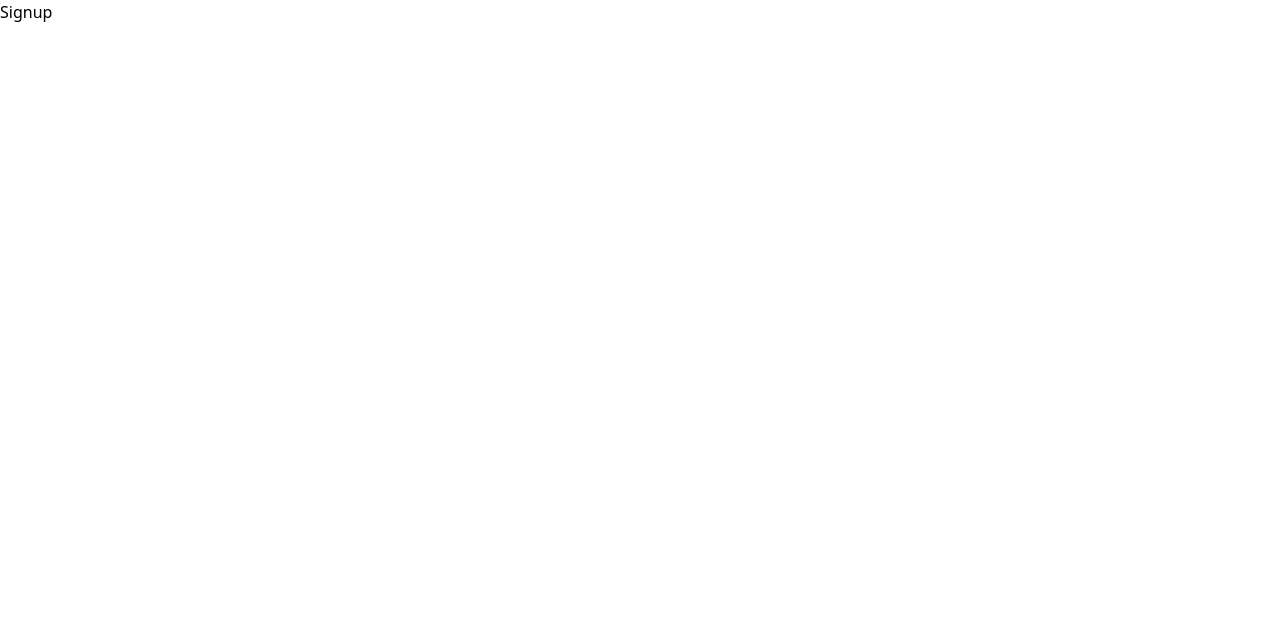
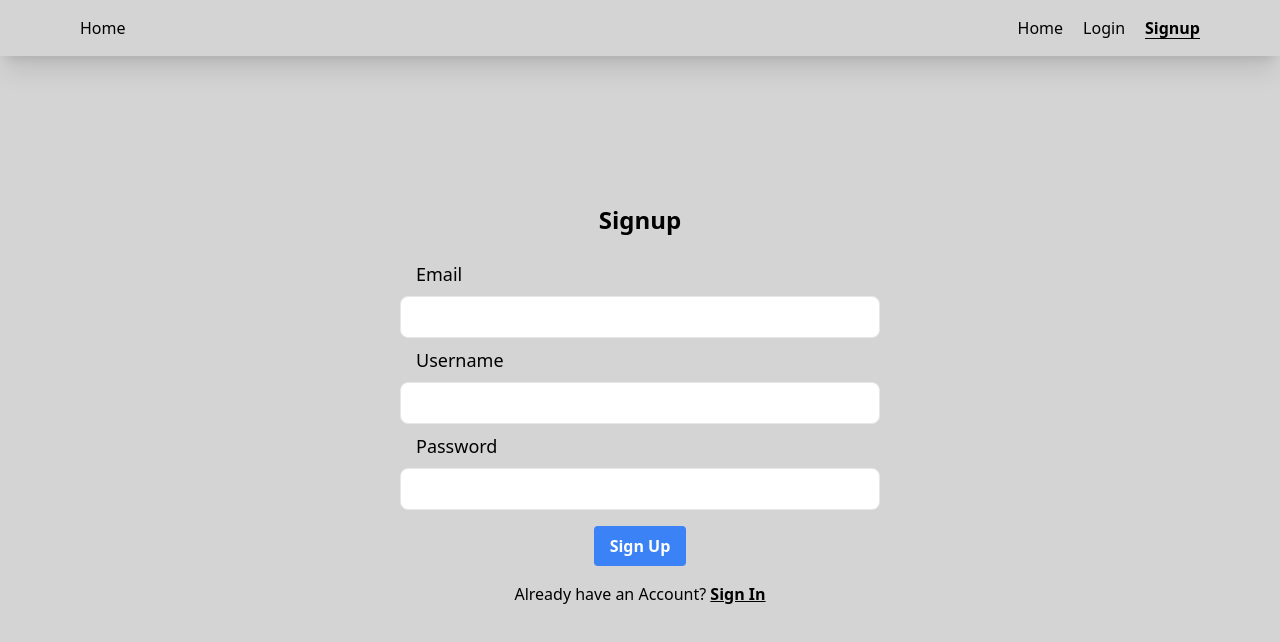
Before and after one commit to AnukulSaxena/tbi-task-frontend, a React (Vite) app: page /signup in a window 1280 px wide. Shown: the top 642 px of the page. Built offline with nearby package versions, Linux system fonts and the light colour scheme.

Commit message:
add : Pages layout

```diff
--- a/src/App.jsx
+++ b/src/App.jsx
@@ -1,12 +1,14 @@
 import { Outlet } from "react-router-dom";
+import Header from "./components/Header/Header.jsx";
 
 function App() {
   return (
-    <>
-      <main>
+    <div className="h-screen w-full pt-14 relative bg-neutral-300">
+      <Header />
+      <main className="h-full w-full">
         <Outlet />
       </main>
-    </>
+    </div>
   );
 }
 
--- /dev/null
+++ b/src/components/Header/Header.jsx
@@ -0,0 +1,43 @@
+import React from "react";
+import { NavLink } from "react-router-dom";
+const Header = () => {
+  const navItems = [
+    {
+      name: "Home",
+      slug: "/",
+    },
+    {
+      name: "Login",
+      slug: "/login",
+    },
+    {
+      name: "Signup",
+      slug: "/signup",
+    },
+  ];
+  return (
+    <div className="w-full flex justify-between items-center px-20 h-14 absolute top-0 left-0 shadow-xl">
+      <div>Home</div>
+      <div>
+        <ul className="flex gap-5">
+          {navItems.map((item, index) => {
+            return (
+              <li>
+                <NavLink
+                  className={({ isActive, isPending }) =>
+                    isActive ? "underline underline-offset-4 font-semibold" : ""
+                  }
+                  to={item.slug}
+                >
+                  {item.name}
+                </NavLink>
+              </li>
+            );
+          })}
+        </ul>
+      </div>
+    </div>
+  );
+};
+
+export default Header;
--- /dev/null
+++ b/src/components/Input.jsx
@@ -0,0 +1,26 @@
+import React, { useId } from "react";
+
+const Input = ({
+  error,
+  label,
+  type = "text",
+  labelClass = "text-lg ps-4 py-2",
+  inputClass = "px-3 py-2 rounded-lg bg-white text-black outline-none focus:bg-gray-50 duration-200 border border-gray-200 w-full",
+  className = "w-full",
+  ...props
+}) => {
+  const id = useId();
+  return (
+    <div className={`${className}`}>
+      {label && (
+        <label className={`${labelClass} inline-block`} htmlFor={id}>
+          {label}
+        </label>
+      )}
+      <input type={type} className={` ${inputClass}`} {...props} id={id} />
+      {error && <p className="text-red-500 text-sm">{error}</p>}
+    </div>
+  );
+};
+
+export default Input;
--- /dev/null
+++ b/src/components/LoginForm.jsx
@@ -0,0 +1,83 @@
+import React, { useState } from "react";
+import Input from "./Input.jsx";
+import { useNavigate } from "react-router-dom";
+const LoginForm = () => {
+  const navigate = useNavigate();
+  const [formData, setFormData] = useState({
+    username: "",
+    password: "",
+  });
+
+  const [errors, setErrors] = useState({});
+
+  const handleChange = (e) => {
+    const { name, value } = e.target;
+    setFormData({ ...formData, [name]: value });
+  };
+
+  const handleSignInClick = () => {
+    navigate("/signup");
+  };
+
+  const handleSubmit = (e) => {
+    e.preventDefault();
+    const newErrors = {};
+
+    if (!formData.username) {
+      newErrors.username = "Username is required";
+    }
+
+    if (!formData.password) {
+      newErrors.password = "Password is required";
+    }
+
+    if (Object.keys(newErrors).length === 0) {
+      console.log("Form submitted:", formData);
+    }
+    setErrors(newErrors);
+  };
+
+  return (
+    <div className="sm:w-[30rem] w-96 h-[30rem]">
+      <h1 className="text-center text-2xl font-semibold py-4">Login</h1>
+      <form onSubmit={handleSubmit}>
+        <Input
+          label="Username"
+          name="username"
+          value={formData.username}
+          onChange={handleChange}
+          error={errors.username}
+          autoComplete="username"
+        />
+        <Input
+          label="Password"
+          type="password"
+          name="password"
+          value={formData.password}
+          onChange={handleChange}
+          error={errors.password}
+          autoComplete="current-password"
+        />
+        <div className="w-full flex justify-center h-fit">
+          <button
+            type="submit"
+            className="bg-blue-500 hover:bg-blue-700 text-white font-bold py-2 px-4 rounded mt-4"
+          >
+            Log In
+          </button>
+        </div>
+      </form>
+      <p className="text-center py-4">
+        Don't have an Account?{" "}
+        <span
+          className=" cursor-pointer underline font-semibold"
+          onClick={handleSignInClick}
+        >
+          Log In
+        </span>
+      </p>
+    </div>
+  );
+};
+
+export default LoginForm;
--- /dev/null
+++ b/src/components/SignupForm.jsx
@@ -0,0 +1,93 @@
+import React, { useState } from "react";
+import Input from "./Input.jsx";
+import { useNavigate } from "react-router-dom";
+const SignupForm = () => {
+  const navigate = useNavigate();
+  const [formData, setFormData] = useState({
+    email: "",
+    username: "",
+    password: "",
+  });
+
+  const [errors, setErrors] = useState({});
+
+  const handleChange = (e) => {
+    const { name, value } = e.target;
+    setFormData({ ...formData, [name]: value });
+  };
+
+  const handleSignInClick = () => {
+    navigate("/login");
+  };
+
+  const handleSubmit = (e) => {
+    e.preventDefault();
+    const newErrors = {};
+    if (!formData.email) {
+      newErrors.email = "Email is required";
+    }
+    if (!formData.username) {
+      newErrors.username = "Username is required";
+    }
+    if (!formData.password) {
+      newErrors.password = "Password is required";
+    }
+
+    if (Object.keys(newErrors).length === 0) {
+      console.log("Form submitted:", formData);
+    }
+    setErrors(newErrors);
+  };
+
+  return (
+    <div className="sm:w-[30rem] w-96 h-[30rem]">
+      <h1 className="text-center text-2xl font-semibold py-4">Signup</h1>
+      <form onSubmit={handleSubmit}>
+        <Input
+          label="Email"
+          type="email"
+          name="email"
+          value={formData.email}
+          onChange={handleChange}
+          error={errors.email}
+        />
+        <Input
+          label="Username"
+          name="username"
+          value={formData.username}
+          onChange={handleChange}
+          error={errors.username}
+          autoComplete="username"
+        />
+        <Input
+          label="Password"
+          type="password"
+          name="password"
+          value={formData.password}
+          onChange={handleChange}
+          error={errors.password}
+          autoComplete="current-password"
+        />
+        <div className="w-full flex justify-center h-fit">
+          <button
+            type="submit"
+            className="bg-blue-500 hover:bg-blue-700 text-white font-bold py-2 px-4 rounded mt-4"
+          >
+            Sign Up
+          </button>
+        </div>
+      </form>
+      <p className="text-center py-4">
+        Already have an Account?{" "}
+        <span
+          className=" cursor-pointer underline font-semibold"
+          onClick={handleSignInClick}
+        >
+          Sign In
+        </span>
+      </p>
+    </div>
+  );
+};
+
+export default SignupForm;
--- a/src/pages/Error.jsx
+++ b/src/pages/Error.jsx
@@ -1,7 +1,19 @@
 import React from "react";
+import { useRouteError } from "react-router-dom";
 
 const Error = () => {
-  return <div>Error</div>;
+  const err = useRouteError();
+  console.log(err);
+  return (
+    <div className="flex h-screen bg-neutral-800 text-white w-full justify-center items-center">
+      <div>
+        <h1>Ooops!!</h1>
+        <h2>Something went wrong.</h2>
+        <h3>{`${err?.status} : ${err?.statusText}`}</h3>
+        <h3>{err?.data}</h3>
+      </div>
+    </div>
+  );
 };
 
 export default Error;
--- a/src/pages/Home.jsx
+++ b/src/pages/Home.jsx
@@ -1,7 +1,26 @@
 import React from "react";
-
 const Home = () => {
-  return <div className="h-screen w-full bg-neutral-300">Home</div>;
+  const username = "something";
+  const handleLogOut = () => {
+    console.log("logout");
+  };
+  return (
+    <div className=" w-full flex justify-center items-center h-full">
+      <div className="">
+        <h1 className="font-bold text-4xl text-center">
+          Welcome {` ${username}`}
+        </h1>
+        <div className="flex justify-center items-center">
+          <button
+            className="bg-blue-500 hover:bg-blue-700 text-white font-bold py-2 px-4 rounded mt-4"
+            onClick={handleLogOut}
+          >
+            Log Out
+          </button>
+        </div>
+      </div>
+    </div>
+  );
 };
 
 export default Home;
--- a/src/pages/Login.jsx
+++ b/src/pages/Login.jsx
@@ -1,7 +1,12 @@
 import React from "react";
+import LoginForm from "../components/LoginForm";
 
 const Login = () => {
-  return <div>Login</div>;
+  return (
+    <div className="flex justify-center items-center h-full w-full">
+      <LoginForm />
+    </div>
+  );
 };
 
 export default Login;
--- a/src/pages/Signup.jsx
+++ b/src/pages/Signup.jsx
@@ -1,7 +1,12 @@
 import React from "react";
+import SignupForm from "../components/SignupForm";
 
 const Signup = () => {
-  return <div>Signup</div>;
+  return (
+    <div className="flex justify-center items-center h-full w-full">
+      <SignupForm />
+    </div>
+  );
 };
 
 export default Signup;
```
